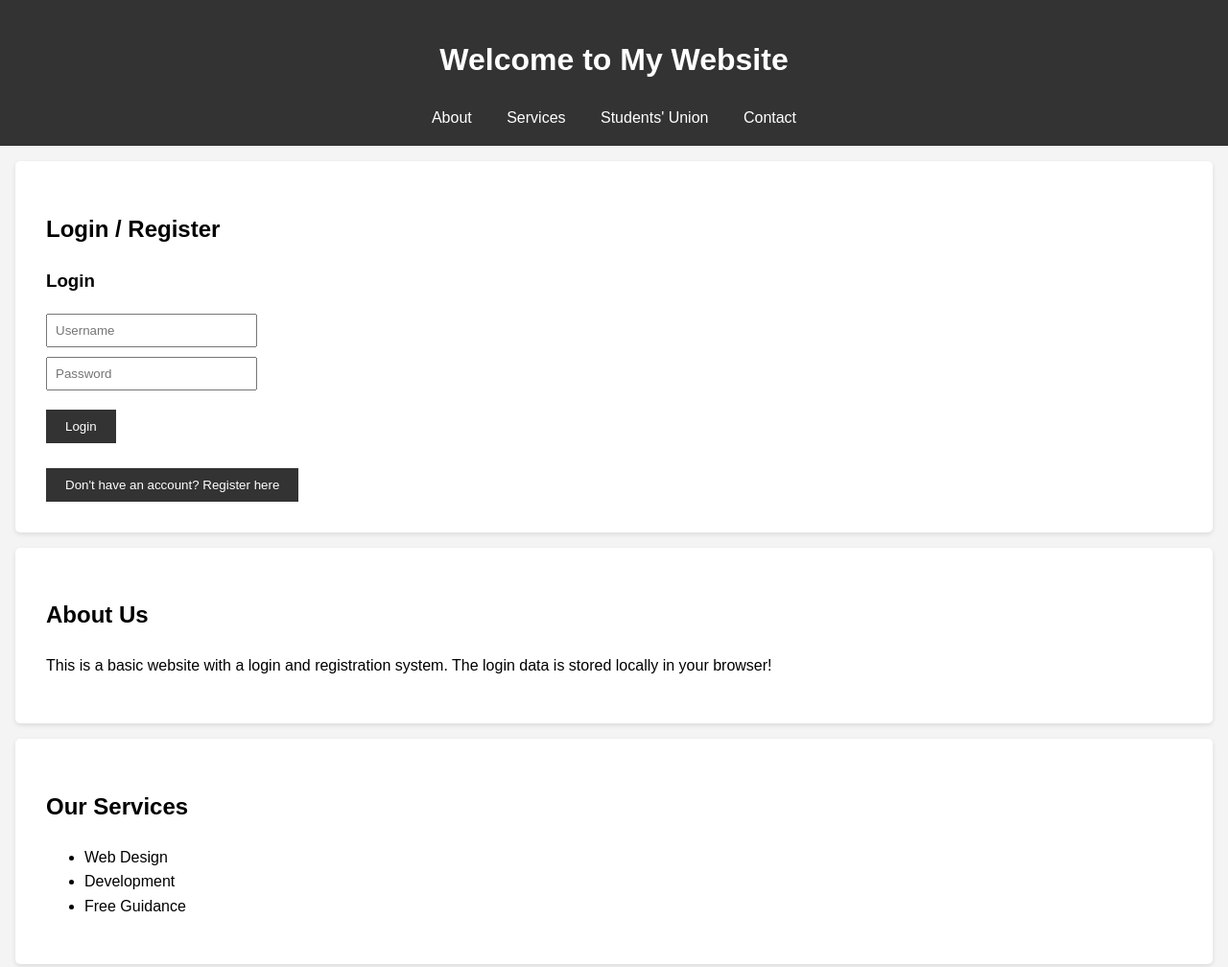
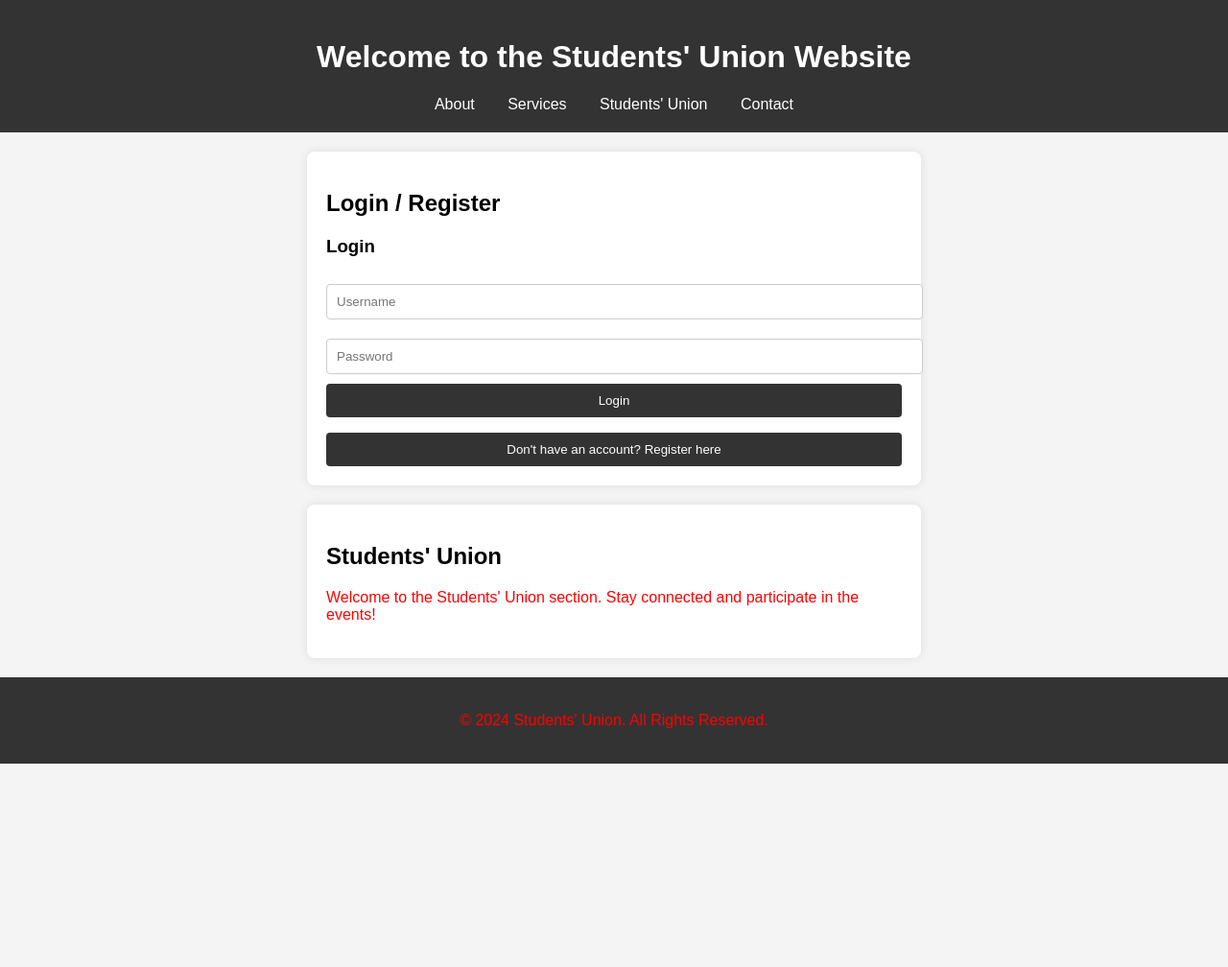
Before and after one commit to sumitchaurasiya/students-union, a plain HTML site: page index.html in a window 1280 px wide. Shown: the top 1008 px of the page at 96% size. After the commit the page ends 800 px from the top, so only its background shows below. Drawn offline with Linux system fonts and the light colour scheme.

Commit message:
Add files via upload

```diff
--- a/index.html
+++ b/index.html
@@ -3,13 +3,13 @@
 <head>
   <meta charset="UTF-8">
   <meta name="viewport" content="width=device-width, initial-scale=1.0">
-  <title>My Website with Login System</title>
+  <title>My Students' Union Website</title>
   <link rel="stylesheet" href="style.css">
 </head>
 <body>
 
   <header>
-    <h1>Welcome to My Website</h1>
+    <h1>Welcome to the Students' Union Website</h1>
     <nav>
       <a href="#about">About</a>
       <a href="#services">Services</a>
@@ -18,8 +18,11 @@
     </nav>
   </header>
 
-  <section id="login-register">
+  <!-- Login/Register Section -->
+  <div id="login-register">
     <h2>Login / Register</h2>
+
+    <!-- Login Form -->
     <div id="login-form">
       <h3>Login</h3>
       <input type="text" id="login-username" placeholder="Username" />
@@ -29,6 +32,7 @@
       <button onclick="switchToRegister()">Don't have an account? Register here</button>
     </div>
 
+    <!-- Register Form -->
     <div id="register-form" style="display:none;">
       <h3>Register</h3>
       <input type="text" id="register-username" placeholder="Username" />
@@ -37,34 +41,16 @@
       <p id="register-error"></p>
       <button onclick="switchToLogin()">Already have an account? Login here</button>
     </div>
-  </section>
+  </div>
 
-  <section id="about">
-    <h2>About Us</h2>
-    <p>This is a basic website with a login and registration system. The login data is stored locally in your browser!</p>
-  </section>
-
-  <section id="services">
-    <h2>Our Services</h2>
-    <ul>
-      <li>Web Design</li>
-      <li>Development</li>
-      <li>Free Guidance</li>
-    </ul>
-  </section>
-
+  <!-- Students' Union Section -->
   <section id="student-union">
     <h2>Students' Union</h2>
-    <p>Welcome to the Students' Union section. Here, you will find updates about student elections, events, and activities conducted by the union.</p>
-  </section>
-
-  <section id="contact">
-    <h2>Contact Us</h2>
-    <p>Email: example@example.com</p>
+    <p>Welcome to the Students' Union section. Stay connected and participate in the events!</p>
   </section>
 
   <footer>
-    <p>&copy; 2024 My Website. All rights reserved.</p>
+    <p>&copy; 2024 Students' Union. All Rights Reserved.</p>
   </footer>
 
   <script src="script.js"></script>
--- a/script.js
+++ b/script.js
@@ -1,9 +1,10 @@
-// Switch between login and register forms
+// Switch to Register form
 function switchToRegister() {
   document.getElementById("login-form").style.display = "none";
   document.getElementById("register-form").style.display = "block";
 }
 
+// Switch to Login form
 function switchToLogin() {
   document.getElementById("register-form").style.display = "none";
   document.getElementById("login-form").style.display = "block";
@@ -49,9 +50,46 @@ function loginUser() {
 
   if (user) {
     document.getElementById("login-error").innerText = "";
-    alert("Login successful! Welcome, " + username + ".");
-    // Redirect or show logged-in content
+    alert("Login successful!");
+    localStorage.setItem("currentUser", username);  // Store logged-in user
+    window.location.href = "dashboard.html";  // Redirect to dashboard
   } else {
     document.getElementById("login-error").innerText = "Invalid username or password.";
   }
 }
+
+// Check if user is logged in on page load
+function checkLoginStatus() {
+  const currentUser = localStorage.getItem("currentUser");
+  if (currentUser) {
+    document.getElementById("login-register").style.display = "none";
+    document.getElementById("welcome-message").innerText = `Welcome, ${currentUser}`;
+  }
+}
+
+// Display username on the dashboard
+function showDashboardContent() {
+  const currentUser = localStorage.getItem("currentUser");
+  if (currentUser) {
+    document.getElementById("username").innerText = currentUser;
+  } else {
+    window.location.href = "index.html";  // Redirect to login if not logged in
+  }
+}
+
+// Logout user
+function logoutUser() {
+  localStorage.removeItem("currentUser");
+  alert("You have been logged out.");
+  window.location.href = "index.html";  // Redirect to homepage
+}
+
+// Call functions when the page loads
+window.onload = function() {
+  if (document.body.id === "login-register") {
+    checkLoginStatus();
+  }
+  if (document.body.id === "dashboard-content") {
+    showDashboardContent();
+  }
+};
--- a/style.css
+++ b/style.css
@@ -1,52 +1,47 @@
 body {
   font-family: Arial, sans-serif;
-  line-height: 1.6;
   margin: 0;
   padding: 0;
   background-color: #f4f4f4;
 }
 
 header {
-  background: #333;
-  color: #fff;
-  padding: 1rem;
+  background-color: #333;
+  color: white;
+  padding: 20px;
   text-align: center;
 }
 
 nav a {
-  color: #fff;
-  margin: 0 1rem;
+  margin: 0 15px;
+  color: white;
   text-decoration: none;
 }
 
-section {
-  padding: 2rem;
-  margin: 1rem;
-  background: #fff;
-  border-radius: 5px;
-  box-shadow: 0 2px 5px rgba(0, 0, 0, 0.1);
+#login-register, #dashboard-content, #student-union {
+  padding: 20px;
+  max-width: 600px;
+  margin: 20px auto;
+  background-color: white;
+  border-radius: 8px;
+  box-shadow: 0 0 10px rgba(0, 0, 0, 0.1);
 }
 
-footer {
-  text-align: center;
-  padding: 1rem;
-  background: #333;
-  color: #fff;
-}
-
-input {
-  display: block;
+input[type="text"], input[type="password"] {
+  width: 100%;
+  padding: 10px;
   margin: 10px 0;
-  padding: 8px;
-  width: 200px;
+  border: 1px solid #ccc;
+  border-radius: 4px;
 }
 
 button {
-  padding: 10px 20px;
-  margin-top: 10px;
+  width: 100%;
+  padding: 10px;
   background-color: #333;
   color: white;
   border: none;
+  border-radius: 4px;
   cursor: pointer;
 }
 
@@ -54,65 +49,18 @@ button:hover {
   background-color: #555;
 }
 
-#error {
-  color: red;
-}
-body {
-  font-family: Arial, sans-serif;
-  line-height: 1.6;
-  margin: 0;
-  padding: 0;
-  background-color: #f4f4f4;
+button:disabled {
+  background-color: #ccc;
+  cursor: not-allowed;
 }
 
-header {
-  background: #333;
-  color: #fff;
-  padding: 1rem;
-  text-align: center;
-}
-
-nav a {
-  color: #fff;
-  margin: 0 1rem;
-  text-decoration: none;
-}
-
-section {
-  padding: 2rem;
-  margin: 1rem;
-  background: #fff;
-  border-radius: 5px;
-  box-shadow: 0 2px 5px rgba(0, 0, 0, 0.1);
+p {
+  color: red;
 }
 
 footer {
   text-align: center;
-  padding: 1rem;
-  background: #333;
-  color: #fff;
-}
-
-input {
-  display: block;
-  margin: 10px 0;
-  padding: 8px;
-  width: 200px;
-}
-
-button {
-  padding: 10px 20px;
-  margin-top: 10px;
+  padding: 20px;
   background-color: #333;
   color: white;
-  border: none;
-  cursor: pointer;
 }
-
-button:hover {
-  background-color: #555;
-}
-
-#error {
-  color: red;
-}
```
Also changed, not shown: Dashboard.html (added, +33 -0 lines).
